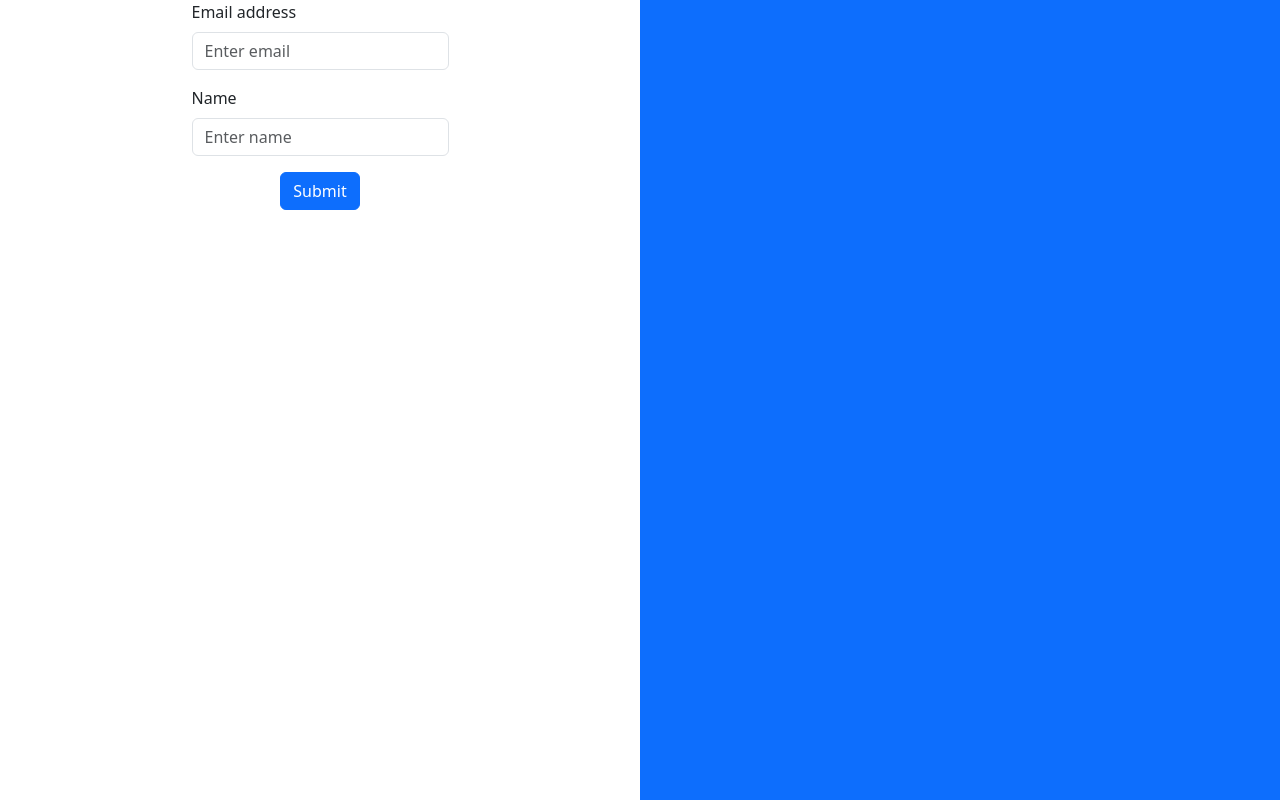
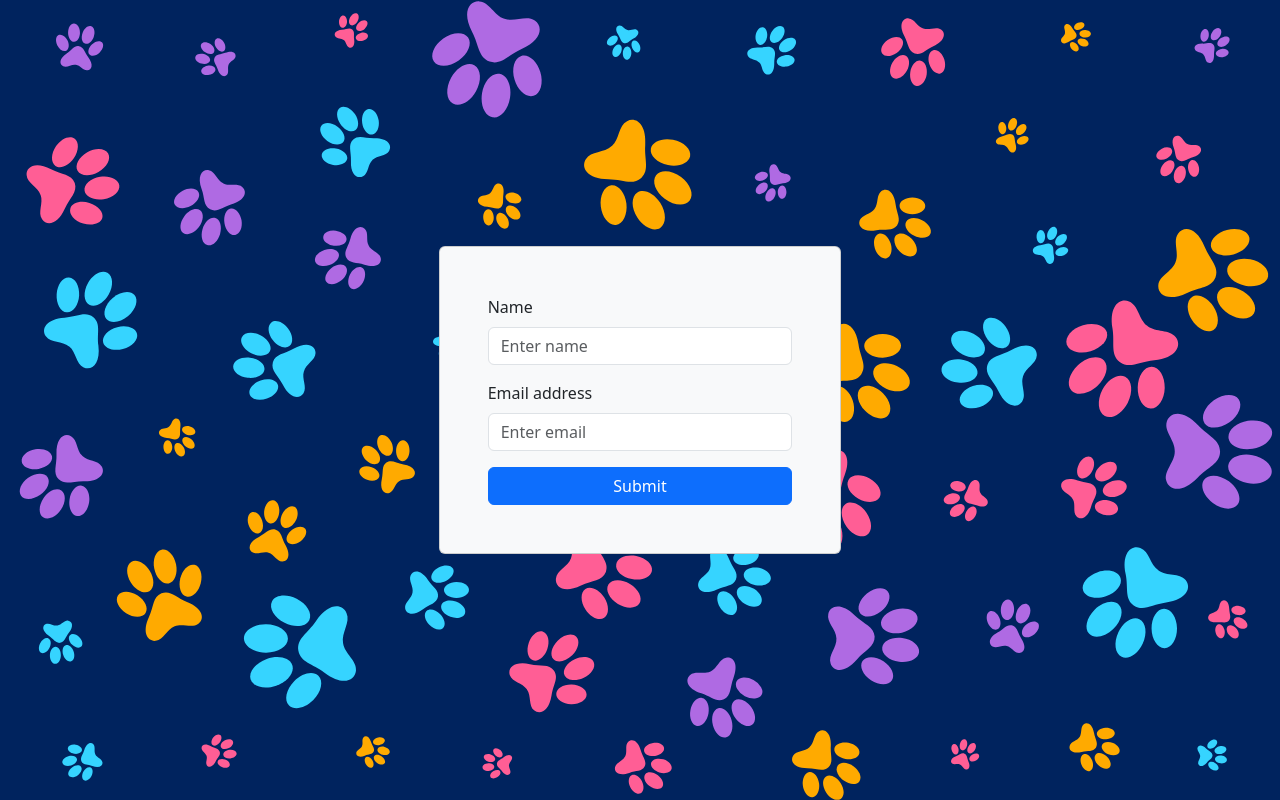
Before and after one commit to Mangosmoove/fetch, a React (Vite) app in the folder client/: page / in a window 1280 px wide. Built offline with nearby package versions, Linux system fonts and the light colour scheme; no server answers.

Commit message:
added background image, formatted login screen

```diff
--- a/client/src/App.tsx
+++ b/client/src/App.tsx
@@ -1,7 +1,8 @@
-import { useEffect } from 'react'
-import 'bootstrap/dist/css/bootstrap.min.css';
-import { Login } from './pages/Login';
-import { Container } from 'react-bootstrap';
+import { useEffect } from "react";
+import "bootstrap/dist/css/bootstrap.min.css";
+import { Login } from "./pages/Login";
+import { Container } from "react-bootstrap";
+import backgroundImage from "./assets/background.svg";
 
 function App() {
   useEffect(() => {
@@ -29,10 +30,19 @@ function App() {
   }, []);
 
   return (
-    <Container fluid className="vh-100">
+    <Container
+      fluid
+      className="vh-100"
+      style={{
+        backgroundImage: `url(${backgroundImage})`,
+        backgroundSize: "cover",
+        backgroundPosition: "center",
+        height: "100vh",
+      }}
+    >
       <Login />
     </Container>
-  )
+  );
 }
 
-export default App
+export default App;
--- a/client/src/pages/Login.tsx
+++ b/client/src/pages/Login.tsx
@@ -1,29 +1,27 @@
-import { Button, Col, Form, Row } from "react-bootstrap"
+import { Button, Card, Col, Form, Row, Stack } from "react-bootstrap";
 
 export const Login = () => {
   return (
-        <Row className="h-100">
-            <Col xs={6}>
-                    <Form className="w-100 d-flex flex-column justify-content-center align-items-center">
-            <Form.Group className="mb-3" controlId="formBasicEmail">
+    <Row className="h-100 justify-content-center align-items-center flex-column">
+      <Col xs={4} className="">
+        <Card className="p-5" bg="light">
+          <Form className="w-100">
+            <Stack gap={3}>
+              <Form.Group controlId="formName">
+                <Form.Label>Name</Form.Label>
+                <Form.Control type="text" placeholder="Enter name" />
+              </Form.Group>
+              <Form.Group controlId="formBasicEmail">
                 <Form.Label>Email address</Form.Label>
                 <Form.Control type="email" placeholder="Enter email" />
               </Form.Group>
-
-            <Form.Group className="mb-3" controlId="formName">
-                <Form.Label>Name</Form.Label>
-                <Form.Control type="text" placeholder="Enter name" />
-            </Form.Group>
-
               <Button variant="primary" type="submit">
                 Submit
               </Button>
+            </Stack>
           </Form>
-            </Col>
-            <Col xs={6} className="bg-primary">
-                <div className="bg-primary" />
+        </Card>
       </Col>
     </Row>
-
-    )
-}
+  );
+};
```
Also changed, not shown: client/src/assets/background.svg (added). Lines whose indentation alone changed are shown as unchanged.
